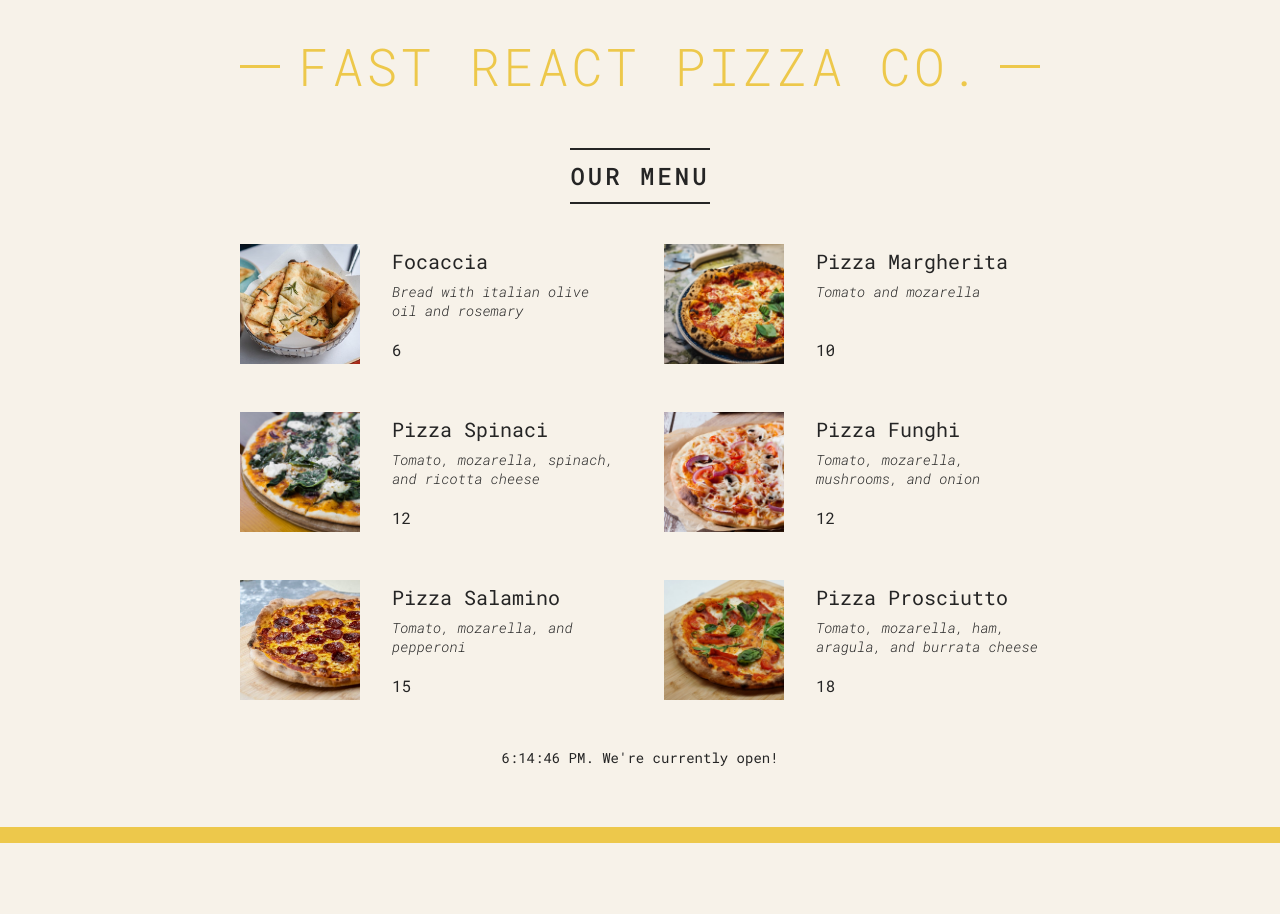
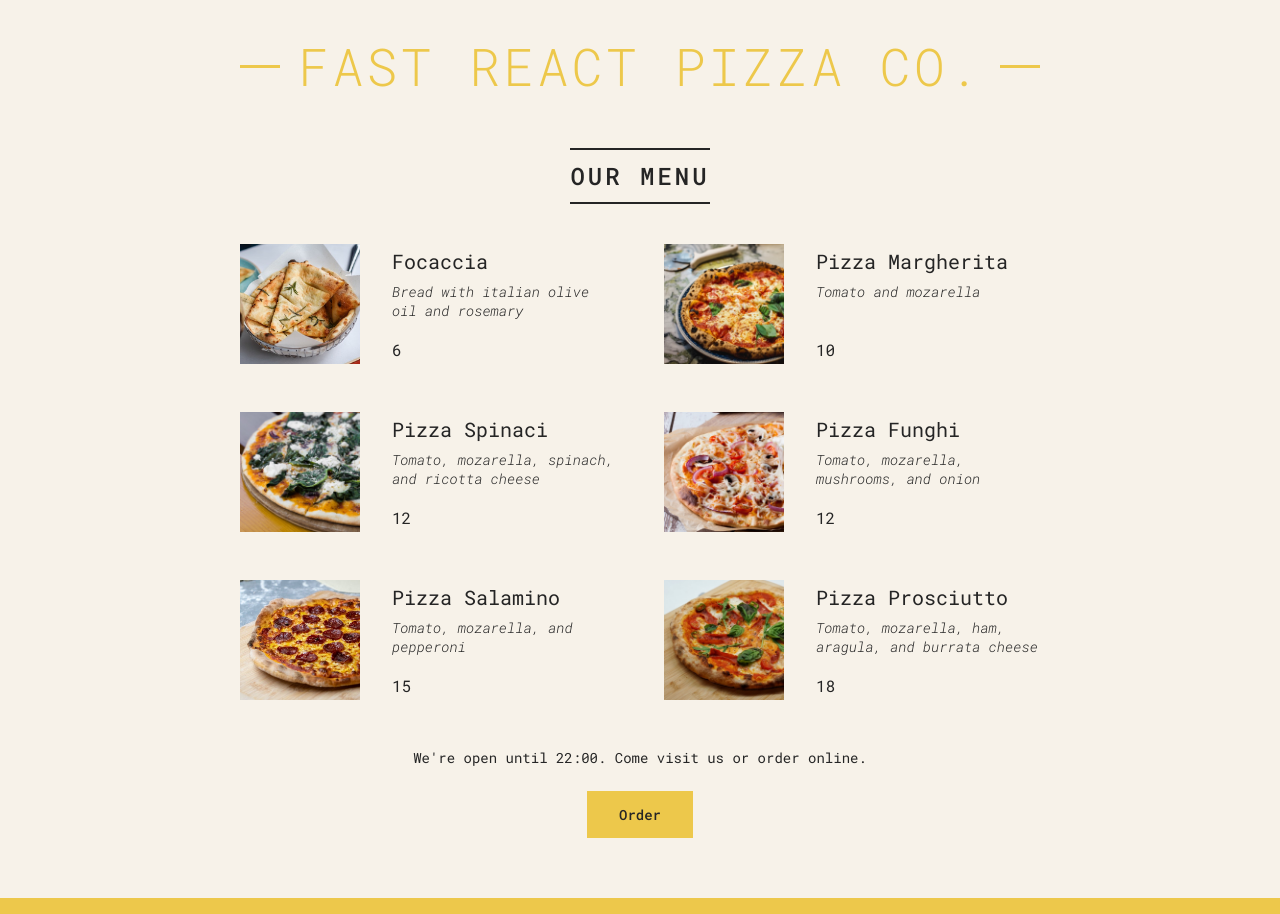
Before and after one commit to nidal1/react-udemy-pizza-menu, a React (Create React App) app: page / in a window 1280 px wide. Before the commit the page ends 843 px from the top, so only its background shows below. Built offline with nearby package versions, Linux system fonts and the light colour scheme.

Commit message:
conditional rendering with &&

```diff
--- a/src/App.js
+++ b/src/App.js
@@ -65,14 +65,17 @@
   );
 }
 function Menu() {
+  const pizzas = pizzaData;
   return (
     <div className="menu">
       <h2>Our menu</h2>
-      <ul className="pizzas">
-        {pizzaData.map((p) => (
-          <Pizza key={p.name} pizzaObj={p} />
-        ))}
-      </ul>
+      {pizzas.length > 0 && (
+        <ul className="pizzas">
+          {pizzas.map((p) => (
+            <Pizza key={p.name} pizzaObj={p} />
+          ))}
+        </ul>
+      )}
     </div>
   );
 }
@@ -104,7 +107,12 @@
   // }
   return (
     <footer className="footer">
-      {new Date().toLocaleTimeString()}. We're currently open!
+      <div className="order">
+        {isOpen && (
+          <p>We're open until {closeHour}:00. Come visit us or order online.</p>
+        )}
+        <button className="btn">Order</button>
+      </div>
     </footer>
   );
 }
```
